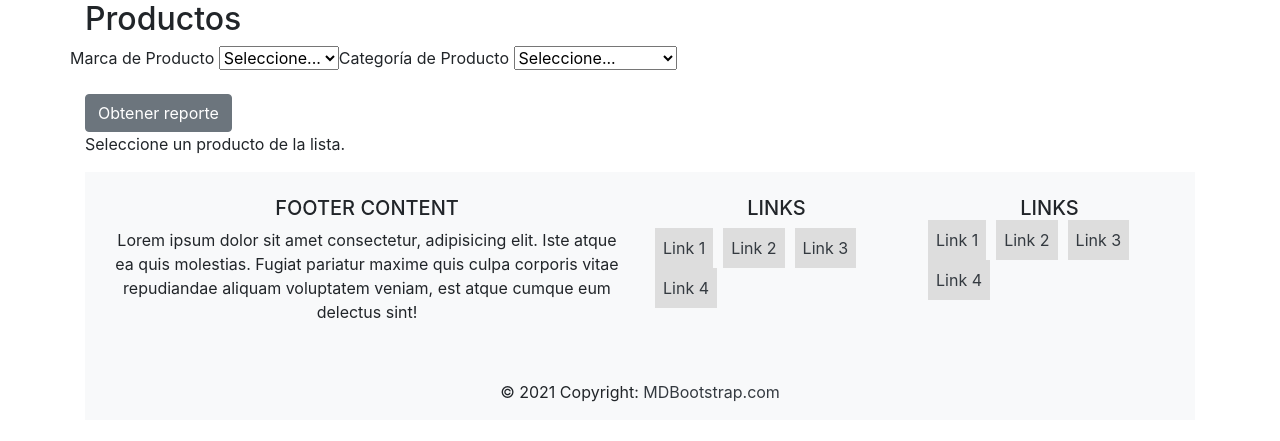
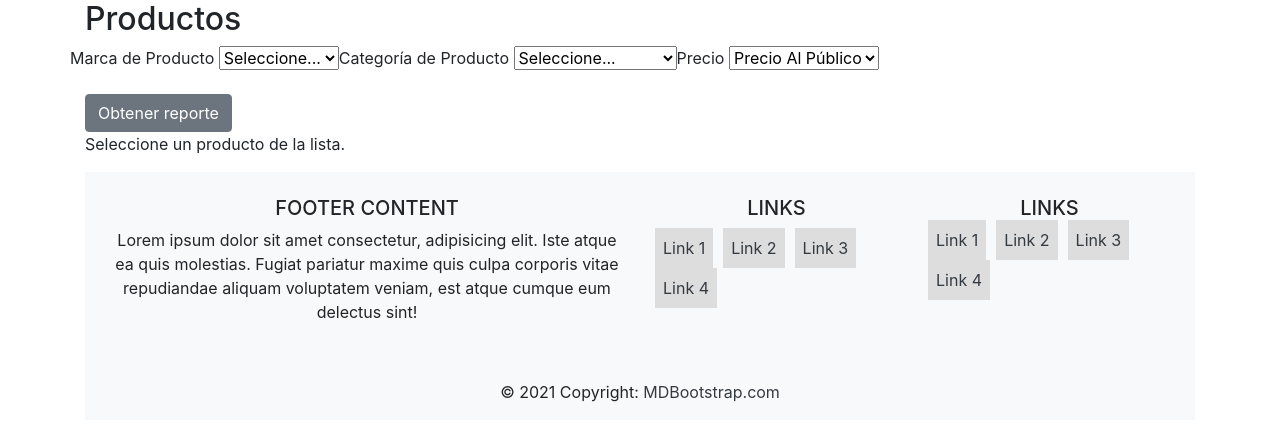
Before and after one commit to Anibulus/Garsoft, a PHP site: page /Garsoft/Vista/Catalogo/Productos in a window 1280 px wide. Shown: the part 64-505 px from the top of the page. Run offline with PHP 8.4, Linux system fonts and the light colour scheme; the visitor is signed in with stand-in values (Sample User, id 1); data comes from the database, SQL or seed files in the repository; both versions use the stored data as it was after the commit.

Commit message:
Productos
Modificacion de las consultas para editar los productos, se borra
comentario inútil del menu y se agrega un query para modficar tambuen el
precio en el modulo de productos. Por ultimo se separa el codigo para
que sea mas entendible.

```diff
--- a/Vista/Catalogo/Productos.php
+++ b/Vista/Catalogo/Productos.php
@@ -27,17 +27,21 @@
                 </select>
             </label>
         </div>
+
+        <div class="form-group">
+            <label><span>Precio</span>
+                <select name="precio" id="precio">
+                <option value="0">Precio Al Público</option>
+                <option value="1">Con Garantía</option>
+                </select>
+            </label>
+        </div>
+
     </div>
         <input type="button" id="btnInventario" name="btnInventario" class="btn btn-secondary" value="Obtener reporte"/>
         <p>Seleccione un producto de la lista.</p>
     </section>
     <section id="listadoProductos" name="listadoProductos">
-
-    </section>
-    <section id="individual" name="individual">
-    </section>
-    <section id="reporte" name="reporte">
-
     </section>
 </article>
 <?php
@@ -94,21 +98,30 @@ $("#categoria").on("change",function(){
         cargarProductos();
 });
 
-
 function cargarProductos(){
     $.ajax({
         cache:false,
         method:"POST",
-        data:{ categoria:$("#categoria").val(), marca:$("#marcas").val() },
+        data:{ categoria:$("#categoria").val(), marca:$("#marcas").val(), garantia:$("#precio").val() },
         url:"../../Controlador/Productos/ConsultarProductos",
         error: function(response){}
     }).done(function(data){
-        if(data.length>0){
-            tabla="<table class='tablaProducto'><tbody><tr class='tablaProducto__Encabezado'><th>Marca</th><th>Categoría</th><th>Cantidad</th><th>Precio</th><th>Tipo</th><th>Casco</th><th>Precio Casco</th><th></th></tr>";
+        if(data.length>0)
+        {
+            tabla="<table data-categoria='"+$("#categoria").val()+"' class='tablaProducto'>"+
+            "<tbody><tr class='tablaProducto__Encabezado'>"+
+            "<th>Marca</th><th>Categoría</th><th>Tipo</th><th>Casco</th><th>Precio Casco</th><th>Cantidad</th><th>Precio</th><th>Accion</th></tr>";
             $.each(data,function(i,item){
-                tabla+="<tr data-idProducto='"+item.idProducto+"' class='tablaProducto__item'><td>"+item.marca+"</td><td>"+item.categoria+"</td><td data-cantidad='"+item.cantidad+"'>"+item.cantidad+"</td><td data-precio='"+item.precio+"'>$"+item.precio+"</td><td>"+item.tipo+"</td><td>"+item.casco+"</td><td>$"+item.precioCasco+"</td><td data-accion='0'><input type='button' class='btn btn-primary' value='Editar'/></td></tr>"
+                tabla+="<tr data-idPrecio='"+item.idPrecio+"' data-idProducto='"+item.idProducto+"' class='tablaProducto__item'>"+
+                //Contenido
+                "<td>"+item.marca+"</td><td>"+item.categoria+"</td><td>"+item.tipo+"</td><td>"+item.casco+"</td>"+
+                "<td>$"+item.precioCasco+"</td><td data-cantidad='"+item.cantidad+"'>"+item.cantidad+"</td>"+
+                "<td data-precio='"+item.precio+"'>$"+item.precio+"</td>"+
+                //Boton
+                "<td data-accion='0'><input type='button' class='btn btn-primary' value='Editar'/></td></tr>"
             });
             tabla+="</tbody></table>";
+            //TODO si el producto es diferente de bateria, cargar una tabla con menos campos
         }else{
             tabla="<table class='tablaProducto'><tbody><tr class='tablaProducto__Encabezado'><th>Marca</th><th>Categoría</th><th>Cantidad</th><th>Precio</th><th>Tipo</th><th>Casco</th><th>Precio Casco</th><th></th></tr>"+
             "<tr class='tablaProducto__item'><td colspan='8'>No hay registros que mostrar</td></tr></tbody></table>";
@@ -117,19 +130,16 @@ function cargarProductos(){
     });
 }
 
+//Cuando se da click en el boton de acción
 $('#listadoProductos').on("click", " table tbody tr td input[type='button']",function(e){
     //Si hace click para editar
-    if(parseInt($(e.currentTarget).closest("td").attr("data-accion"))==0){
-        $(e.currentTarget).closest("td").attr("data-accion","1");
-        $(e.currentTarget).val("Guardar");
-        $(e.currentTarget).toggleClass("btn-primary btn-secondary");
-        //Se modfica la tabla para poder editarla
-        let cantidad=$(e.currentTarget).closest("td").prev().prev().prev().prev().prev().attr("data-cantidad");
-        let precio=$(e.currentTarget).closest("td").prev().prev().prev().prev().attr("data-precio");
-        $(e.currentTarget).closest("td").prev().prev().prev().prev().prev().html("<div class='input-group'><input type='number' value='"+cantidad+"' class='form-control' aria-label='Amount' /></div>")
-        $(e.currentTarget).closest("td").prev().prev().prev().prev().html('<div class="input-group"><div class="input-group-prepend"><span class="input-group-text">$</span></div><input type="text" value='+precio+' class="form-control" aria-label="Amount"></div>');
+    if(parseInt($(e.currentTarget).closest("td").attr("data-accion"))==0)
+    {
+        hacerEditable(e);
     }
-    else{
+    //Cuando se da click por segunda vez
+    else
+    {
         swal("¿Estás seguro de guardar los nuevos cambios?", {
         buttons: {
             cancel: "Ay no",
@@ -139,48 +149,95 @@ $('#listadoProductos').on("click", " table tbody tr td input[type='button']",fun
         .then((value) => {
         switch (value) {
             case "simon":
-                //Se reestablece el acomodo de la tabla
+                //Se toman los valores para ser enviados
                 let idProducto=$(e.currentTarget).closest("tr").attr("data-idProducto");
-                let cantidad=$(e.currentTarget).closest("td").prev().prev().prev().prev().prev().children("div").children("input").val();
-                let precio=$(e.currentTarget).closest("td").prev().prev().prev().prev().children("div").children("input").val();
-                guardarProducto(e,cantidad, precio, idProducto);
+                let idPrecio=$(e.currentTarget).closest("tr").attr("data-idPrecio");
+                let cantidad=$(e.currentTarget).closest("td").prev().prev().children("div").children("input").val();
+                let precio=$(e.currentTarget).closest("td").prev().children("div").children("input").val();
+                guardarProducto(e,cantidad, precio, idProducto, idPrecio);
                 break;
 
             default:
-                swal("No he hecho NADA");
+                //Se devuelven los valores como estaban
+                regresarDiseno(e);
+                swal("Aviso", "No se ha modificado nada.", "warning");
                 break;
-        }
-        });
+        }//Fin de switch
+        });//Fin de swal
+    }//Fin desaber que accion ejecutar
+});//Fin de listener on click
+
+function regresarDiseno(e)
+{
+    let cant=$(e.currentTarget).closest("td").prev().prev().attr("data-cantidad");
+    let pre=$(e.currentTarget).closest("td").prev().attr("data-precio");
+    $(e.currentTarget).closest("td").prev().prev().text(cant);
+    $(e.currentTarget).closest("td").prev().text("$"+pre);
+    $(e.currentTarget).closest("td").attr("data-accion","0");
+    $(e.currentTarget).val("Editar");
+    $(e.currentTarget).toggleClass("btn-secondary btn-primary ");
 }
 
-    //swal("Asombroso", "Haz hecho click en el producto con id : "+$(e.currentTarget).closest("tr").attr("data-idProducto"));
-});
+function hacerEditable(e)
+{
+    $(e.currentTarget).closest("td").attr("data-accion","1");
+    $(e.currentTarget).val("Guardar");
+    $(e.currentTarget).toggleClass("btn-primary btn-secondary");
+    //Se modfica la tabla para poder editarla
+    let cantidad=$(e.currentTarget).closest("td").prev().prev().attr("data-cantidad");
+    let precio=$(e.currentTarget).closest("td").prev().attr("data-precio");
+    $(e.currentTarget).closest("td").prev().prev().html("<div class='input-group'><input type='number' value='"+cantidad+"' class='form-control' aria-label='Amount' /></div>")
+    $(e.currentTarget).closest("td").prev().html('<div class="input-group"><div class="input-group-prepend"><span class="input-group-text">$</span></div><input type="text" value='+precio+' class="form-control" aria-label="Amount"></div>');
+}
 
-
-function guardarProducto(e, cantidad, precio, idProducto){
+//En el segundo click y con permiso va y guarda los valores
+function guardarProducto(e, cantidad, precio, idProducto, idPrecio){
+    if(parseInt(cantidad)>0)//La cantidad no puede ser menor a 0
+    {
         $.ajax({
             cache:false,
             url:"../../Controlador/Productos/modificarProducto",
             method:"POST",
-        data:{cantidad:cantidad, precio:precio, idProducto:idProducto},
+            data:{cantidad:cantidad, precio:precio, idProducto:idProducto, idPrecio:idPrecio},
+            beforeSend:function(){$(e.currentTarget).prop("disabled",true)},
             error:function(){}
         }).done(function(data){
             if(data==1){
-            //Reacomoda los nuevos valores
-            $(e.currentTarget).closest("td").prev().prev().prev().prev().prev().attr("data-cantidad",cantidad);
-            $(e.currentTarget).closest("td").prev().prev().prev().prev().prev().text(cantidad);
-            $(e.currentTarget).closest("td").prev().prev().prev().prev().attr("data-precio",precio);
-            $(e.currentTarget).closest("td").prev().prev().prev().prev().text("$"+precio);
-            $(e.currentTarget).closest("tr").attr("data-idProducto");
+                $(e.currentTarget).closest("td").prev().prev().attr("data-cantidad",cantidad);
+                $(e.currentTarget).closest("td").prev().attr("data-precio",precio);
                 //Reestablece el valor del boton
-            $(e.currentTarget).closest("td").attr("data-accion","0");
-            $(e.currentTarget).val("Editar");
-            $(e.currentTarget).toggleClass("btn-secondary btn-primary ");
+                regresarDiseno(e);
                 swal("¡Éxito!", "Se ha guardado correctamete", "success");
             }
+        }).always(function(){
+            $(e.currentTarget).prop("disabled",false)
         });
+    }
+    else{
+        swal("Aviso","La cantidad no puede ser menor a 0","error");
+    }
 }//Fin de guardar producto individualmente
 
+//Valida que se esten ingresando los datos correctamente
+$("#listadoProductos").on("keypress","table tbody tr td div input[type='number']",function(e){
+    return false;
+});
+
+$("#listadoProductos").on("keypress","table tbody tr td div input[type='text']",function(e){
+    valor=$(e.currentTarget).val();
+    if(e.keyCode==46 &&!valor.includes(".")&&valor.length>0)//Si es punto y no lo contiene
+    {
+        return true;
+    }
+    else if(e.keyCode>=48 && e.keyCode<=57) //Si son numeros
+    {
+        return true;
+    }
+    else
+    {
+        return false;
+    }
+});//Fin de listener
 
 $('#btnInventario').on("click",function(){
     /*Consiguracion y propiedades del reporte*/
--- a/Vista/Compartido/menu.php
+++ b/Vista/Compartido/menu.php
@@ -64,109 +64,3 @@ else{
 
 }
 ?>
-
-
-
-
-
-<?php
-/*
-# definimos el array de valores para el menu y submenus
-if(isset($_SESSION["nombre"]))
-{
-    $menu=array(
-        array(
-            'titulo' => '',
-            'enlace' => '',
-            'subcategoria' => array(
-                array(
-                    'id' => 'perfil.php',
-                    'titulo' => 'Perfil',
-                    'enlace' => 'perfil.php',
-                ),
-                array(
-                    'id' => 'cambiar_contrasena.php',
-                    'titulo' => 'Cambiar contraseña',
-                    'enlace' => 'cambiar_contrasena.php',
-                ),
-                array(
-                    'id' => 'comprobar.php',
-                    'titulo' => 'Comprobar',
-                    'enlace' => 'comprobar.php',
-                ),
-            ),#Fin de array subcategoria
-        ),#Fin de array contenido
-    );#Fin de array
-} else {
-    $menu=array(
-        array(
-            'titulo' => 'Registrarse',
-            'enlace' => 'registro.php',
-            'subcategoria' => array(
-                array(
-                    'id' => 'perfil.php',
-                    'titulo' => 'Perfil',
-                    'enlace' => 'perfil.php',
-                ),
-                array(
-                    'id' => 'cambiar_contrasena.php',
-                    'titulo' => 'Cambiar contraseña',
-                    'enlace' => 'cambiar_contrasena.php',
-                ),
-                array(
-                    'id' => 'comprobar.php',
-                    'titulo' => 'Comprobar',
-                    'enlace' => 'comprobar.php',
-                ),
-                array(
-                    'id' => 'IniciarSecion.php',
-                    'titulo' => 'Iniciar Sesion',
-                    'enlace' => '/Garsoft/Vista/Sesion/IniciarSesion.php',
-                ),
-            ),#Fin de array subcategoria
-        ),#Fin de array contenido
-    );#Fin de array
-}
-/**
-* Funcion para mostrar los enlaces
-* Tiene que recibir el array de valores y la clase a asignar que puede ser:
-* menu o submenu
-*/
-
-/*
-function mostrarEnlace($menu,$class)
-{
-    if($menu['enlace'])
-    {
-    echo "<a href='".$menu['enlace']."'>";
-    }
-
-    echo "<li class='".$class."'>";
-    echo $menu['titulo'];
-    echo "</li>";
-
-    if($menu['enlace'])
-    {
-    echo "</a>";
-    }
-}#Fin de mostrar menu
-
-echo "<nav>";
-echo "<ul>";
-# recorremos todo el array de valores
-for($i = 0; $i < count($menu); $i++)
-{
-    mostrarEnlace($menu[$i],"menu");
-
-    # Si dispone de subcategorias, las mostramos
-    if(count($menu[$i]["subcategoria"])>0)
-    {
-        for ($j=0;$j<count($menu[$i]["subcategoria"]);$j++)
-        {
-        mostrarEnlace($menu[$i]["subcategoria"][$j], "submenu");
-        }
-    }
-}
-echo "<ul>";
-echo "</nav>";*/
-?>
```
Also changed, not shown: Controlador/Productos/ConsultarProductos.php (+5 -7 lines), Controlador/Productos/modificarProducto.php (+8 -0 lines), Modelo/SQL/BD.sql (+15 -0 lines). Lines whose indentation alone changed are shown as unchanged.
